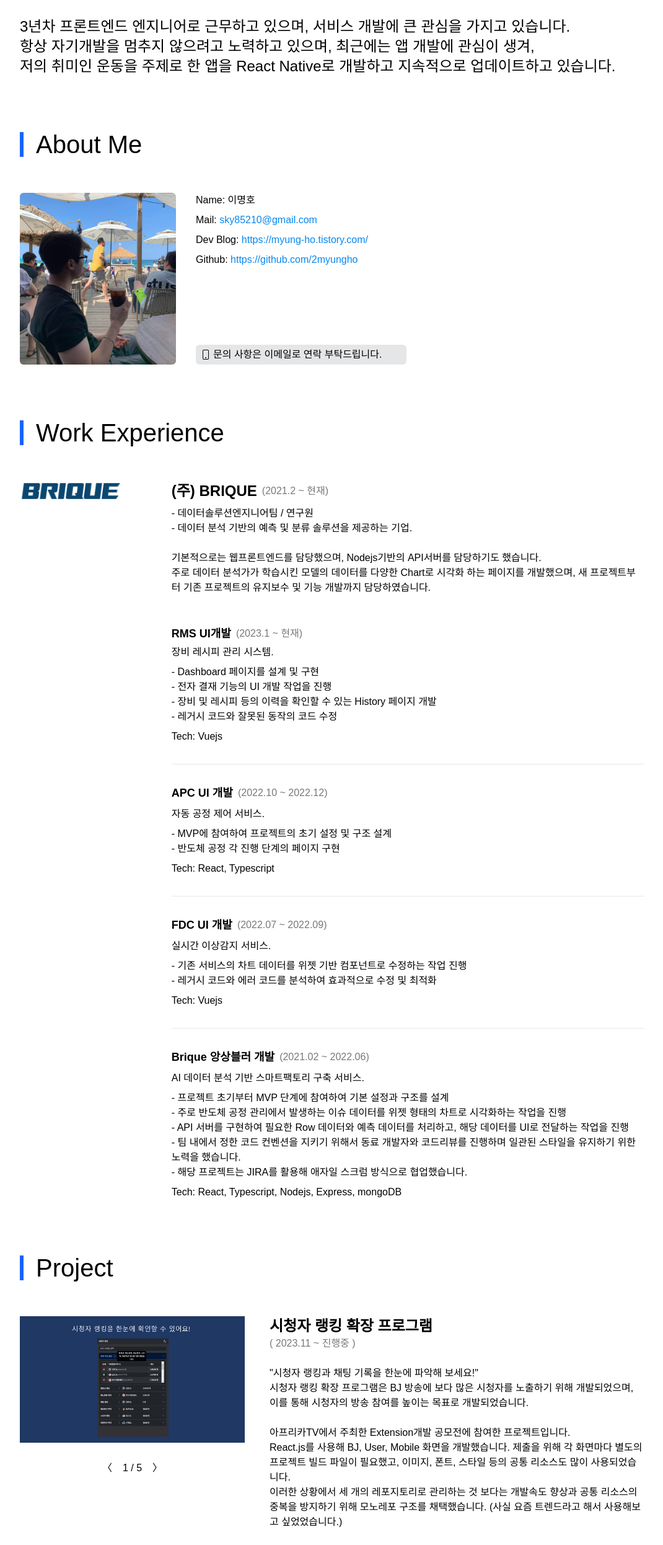
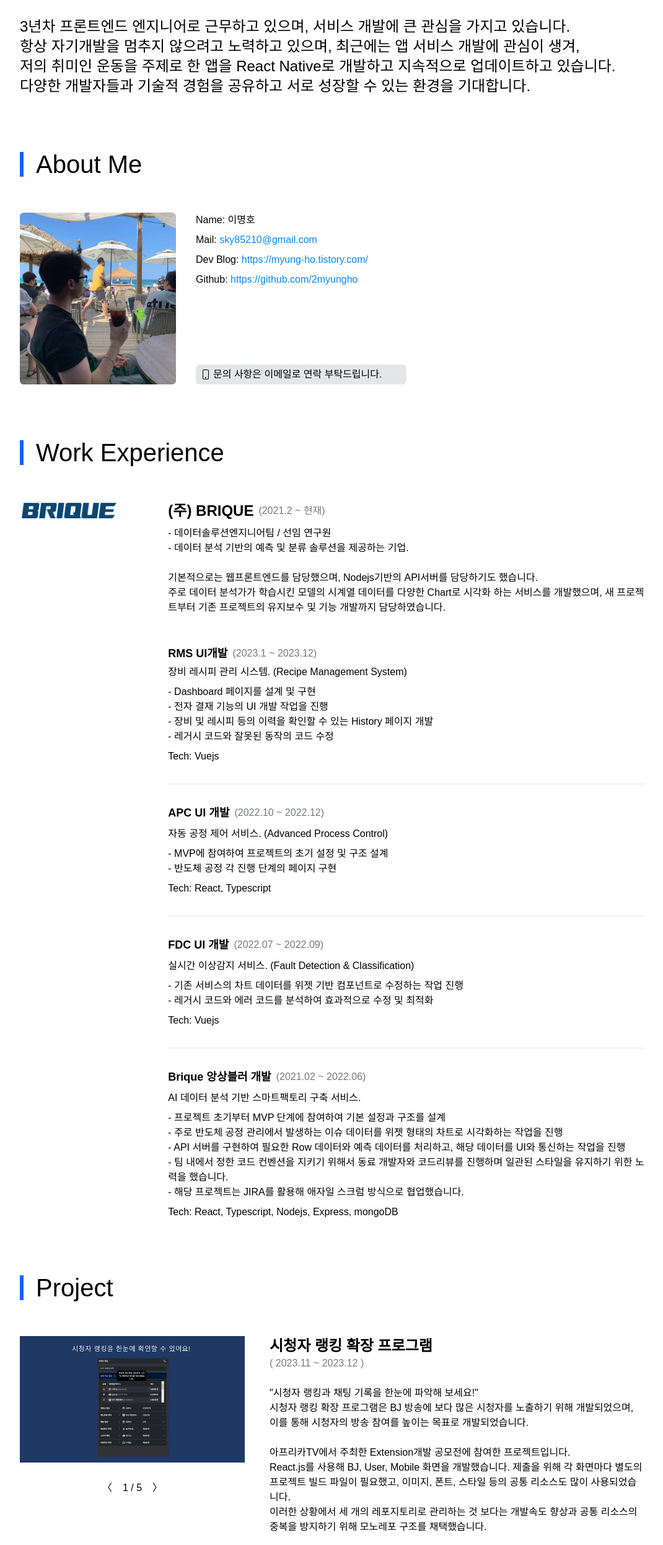
Before and after one commit to 2myungho/my-portfolio, a Next.js app: page / in a window 1280 px wide. Shown: the part 169-2661 px from the top of the page at 62% size, without its empty margins (104-1174 px from the left). Built offline with nearby package versions, Linux system fonts and the light colour scheme; a web font is replaced by a local one.

Commit message:
style: 프로젝트 내용 수정

```diff
--- a/src/app/section/Introduce.tsx
+++ b/src/app/section/Introduce.tsx
@@ -1,16 +1,31 @@
-import React from 'react'
+import React from "react";
 
-import styles from '../Home.module.css';
+import styles from "../Home.module.css";
 
 export default function Introduce() {
   return (
     <section className={styles.section}>
       <div className="text-3xl font-semibold">안녕하세요.</div>
-      <div className="text-3xl font-semibold">프론트엔드 엔지니어 이명호입니다!</div>
+      <div className="text-3xl font-semibold">
+        프론트엔드 엔지니어 이명호입니다!
+      </div>
       <br />
-      <div className="text-2xl">3년차 프론트엔드 엔지니어로 근무하고 있으며, 서비스 개발에 큰 관심을 가지고 있습니다.</div>
-      <div className="text-2xl">항상 자기개발을 멈추지 않으려고 노력하고 있으며, 최근에는 앱 개발에 관심이 생겨,</div>
-      <div className="text-2xl">저의 취미인 운동을 주제로 한 앱을 React Native로 개발하고 지속적으로 업데이트하고 있습니다.</div>
+      <div className="text-2xl">
+        3년차 프론트엔드 엔지니어로 근무하고 있으며, 서비스 개발에 큰 관심을
+        가지고 있습니다.
+      </div>
+      <div className="text-2xl">
+        항상 자기개발을 멈추지 않으려고 노력하고 있으며, 최근에는 앱 서비스
+        개발에 관심이 생겨,
+      </div>
+      <div className="text-2xl">
+        저의 취미인 운동을 주제로 한 앱을 React Native로 개발하고 지속적으로
+        업데이트하고 있습니다.
+      </div>
+      <div className="text-2xl">
+        다양한 개발자들과 기술적 경험을 공유하고 서로 성장할 수 있는 환경을
+        기대합니다.
+      </div>
     </section>
-  )
+  );
 }
--- a/src/app/section/Project.tsx
+++ b/src/app/section/Project.tsx
@@ -102,7 +102,7 @@ export default function Project() {
             <h3 className="text-2xl font-semibold">
               시청자 랭킹 확장 프로그램
             </h3>
-            <div className="text-[#76787A]">( 2023.11 ~ 진행중 )</div>
+            <div className="text-[#76787A]">( 2023.11 ~ 2023.12 )</div>
           </div>
           <br />
           <div className="lg:flex gap-x-10">
@@ -128,8 +128,7 @@ export default function Project() {
               <div>
                 이러한 상황에서 세 개의 레포지토리로 관리하는 것 보다는 개발속도
                 향상과 공통 리소스의 중복을 방지하기 위해 모노레포 구조를
-                채택했습니다. (사실 요즘 트렌드라고 해서 사용해보고
-                싶었었습니다.)
+                채택했습니다.
               </div>
               <br />
               <div>
@@ -141,7 +140,7 @@ export default function Project() {
               <div>
                 Notion:{" "}
                 <a href="https://laced-reward-1d6.notion.site/d53add72efc34705af742e0c69996a73?pvs=4">
-                  매뉴얼 URL
+                  기획 & 매뉴얼 URL
                 </a>
               </div>
               <div>Git: Private</div>
@@ -159,7 +158,7 @@ export default function Project() {
         <div className="w-full">
           <div className="w-full">
             <h3 className="text-2xl font-semibold">HUTDUL</h3>
-            <div className="text-[#76787A]">( 2023.03 ~ 진행중 )</div>
+            <div className="text-[#76787A]">( 2023.03 ~ ver3 진행중 )</div>
           </div>
           <br />
           <div className="lg:flex gap-x-10">
@@ -180,7 +179,7 @@ export default function Project() {
               </div>
               <div>
                 디자이너 친구와 매주 목요일 저녁에 기획과 UI/UX 회의를 진행하고,
-                Notion, Figma를 이용했습니다.
+                Notion, Figma를 이용하고 있습니다..
               </div>
               <div>
                 APP Store와 Google Play에 배포 되었으며, 사용자 피드백을 받아
--- a/src/app/section/WorkExperience.tsx
+++ b/src/app/section/WorkExperience.tsx
@@ -1,14 +1,14 @@
-import React from 'react'
+import React from "react";
 
 import Image from "next/image";
-import styles from '../Home.module.css';
+import styles from "../Home.module.css";
 
 export default function WorkExperience() {
   return (
     <section className={styles.section}>
       <div className={styles.sectionTitle}>
         <div className={styles.bulletSquare} />
-        <h2 >Work Experience</h2>
+        <h2>Work Experience</h2>
       </div>
       <article className="lg:flex gap-x-20">
         <aside className="lg:w-1/4 w-2/5 lg:mb-0 mb-6 ">
@@ -25,26 +25,37 @@ export default function WorkExperience() {
               <h3 className="text-2xl font-semibold">(주) BRIQUE</h3>
               <div className="text-[#76787A]">(2021.2 ~ 현재)</div>
             </div>
-            <div>- 데이터솔루션엔지니어팀 / 연구원</div>
+            <div>- 데이터솔루션엔지니어팀 / 선임 연구원</div>
             <div>- 데이터 분석 기반의 예측 및 분류 솔루션을 제공하는 기업.</div>
           </div>
           <br />
           <div>
-            <div>기본적으로는 웹프론트엔드를 담당했으며, Nodejs기반의 API서버를 담당하기도 했습니다.</div>
-            <div>주로 데이터 분석가가 학습시킨 모델의 데이터를 다양한 Chart로 시각화 하는 페이지를 개발했으며, 새 프로젝트부터 기존 프로젝트의 유지보수 및 기능 개발까지 담당하였습니다.</div>
+            <div>
+              기본적으로는 웹프론트엔드를 담당했으며, Nodejs기반의 API서버를
+              담당하기도 했습니다.
+            </div>
+            <div>
+              주로 데이터 분석가가 학습시킨 모델의 시계열 데이터를 다양한
+              Chart로 시각화 하는 서비스를 개발했으며, 새 프로젝트부터 기존
+              프로젝트의 유지보수 및 기능 개발까지 담당하였습니다.
+            </div>
           </div>
           <br />
           <br />
           <div className="mb-8">
             <div className="flex items-center gap-x-2 mb-1">
               <h3 className="text-lg font-semibold">RMS UI개발</h3>
-              <div className="text-[#76787A]">(2023.1 ~ 현재)</div>
+              <div className="text-[#76787A]">(2023.1 ~ 2023.12)</div>
             </div>
-            <div className="mb-2">장비 레시피 관리 시스템.</div>
+            <div className="mb-2">
+              장비 레시피 관리 시스템. (Recipe Management System)
+            </div>
             <div className="mb-2">
               <div>- Dashboard 페이지를 설계 및 구현</div>
               <div>- 전자 결재 기능의 UI 개발 작업을 진행</div>
-              <div>- 장비 및 레시피 등의 이력을 확인할 수 있는 History 페이지 개발</div>
+              <div>
+                - 장비 및 레시피 등의 이력을 확인할 수 있는 History 페이지 개발
+              </div>
               <div>- 레거시 코드와 잘못된 동작의 코드 수정</div>
             </div>
 
@@ -57,7 +68,9 @@ export default function WorkExperience() {
               <h3 className="text-lg font-semibold">APC UI 개발</h3>
               <div className="text-[#76787A]">(2022.10 ~ 2022.12)</div>
             </div>
-            <div className="mb-2">자동 공정 제어 서비스.</div>
+            <div className="mb-2">
+              자동 공정 제어 서비스. (Advanced Process Control)
+            </div>
             <div className="mb-2">
               <div>- MVP에 참여하여 프로젝트의 초기 설정 및 구조 설계</div>
               <div>- 반도체 공정 각 진행 단계의 페이지 구현</div>
@@ -72,10 +85,17 @@ export default function WorkExperience() {
               <h3 className="text-lg font-semibold">FDC UI 개발</h3>
               <div className="text-[#76787A]">(2022.07 ~ 2022.09)</div>
             </div>
-            <div className="mb-2">실시간 이상감지 서비스.</div>
             <div className="mb-2">
-              <div>- 기존 서비스의 차트 데이터를 위젯 기반 컴포넌트로 수정하는 작업 진행</div>
-              <div>- 레거시 코드와 에러 코드를 분석하여 효과적으로 수정 및 최적화</div>
+              실시간 이상감지 서비스. (Fault Detection & Classification)
+            </div>
+            <div className="mb-2">
+              <div>
+                - 기존 서비스의 차트 데이터를 위젯 기반 컴포넌트로 수정하는 작업
+                진행
+              </div>
+              <div>
+                - 레거시 코드와 에러 코드를 분석하여 효과적으로 수정 및 최적화
+              </div>
             </div>
 
             <div>Tech: Vuejs</div>
@@ -87,13 +107,30 @@ export default function WorkExperience() {
               <h3 className="text-lg font-semibold">Brique 앙상블러 개발</h3>
               <div className="text-[#76787A]">(2021.02 ~ 2022.06)</div>
             </div>
-            <div className="mb-2">AI 데이터 분석 기반 스마트팩토리 구축 서비스.</div>
             <div className="mb-2">
-              <div>- 프로젝트 초기부터 MVP 단계에 참여하여 기본 설정과 구조를 설계</div>
-              <div>- 주로 반도체 공정 관리에서 발생하는 이슈 데이터를 위젯 형태의 차트로 시각화하는 작업을 진행</div>
-              <div>- API 서버를 구현하여 필요한 Row 데이터와 예측 데이터를 처리하고, 해당 데이터를 UI로 전달하는 작업을 진행</div>
-              <div>- 팀 내에서 정한 코드 컨벤션을 지키기 위해서 동료 개발자와 코드리뷰를 진행하며 일관된 스타일을 유지하기 위한 노력을 했습니다.</div>
-              <div>- 해당 프로젝트는 JIRA를 활용해 애자일 스크럼 방식으로 협업했습니다.</div>
+              AI 데이터 분석 기반 스마트팩토리 구축 서비스.
+            </div>
+            <div className="mb-2">
+              <div>
+                - 프로젝트 초기부터 MVP 단계에 참여하여 기본 설정과 구조를 설계
+              </div>
+              <div>
+                - 주로 반도체 공정 관리에서 발생하는 이슈 데이터를 위젯 형태의
+                차트로 시각화하는 작업을 진행
+              </div>
+              <div>
+                - API 서버를 구현하여 필요한 Row 데이터와 예측 데이터를
+                처리하고, 해당 데이터를 UI와 통신하는 작업을 진행
+              </div>
+              <div>
+                - 팀 내에서 정한 코드 컨벤션을 지키기 위해서 동료 개발자와
+                코드리뷰를 진행하며 일관된 스타일을 유지하기 위한 노력을
+                했습니다.
+              </div>
+              <div>
+                - 해당 프로젝트는 JIRA를 활용해 애자일 스크럼 방식으로
+                협업했습니다.
+              </div>
             </div>
 
             <div>Tech: React, Typescript, Nodejs, Express, mongoDB</div>
@@ -101,5 +138,5 @@ export default function WorkExperience() {
         </div>
       </article>
     </section>
-  )
+  );
 }
```
